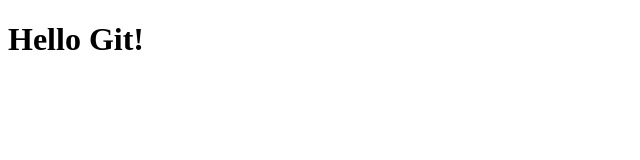
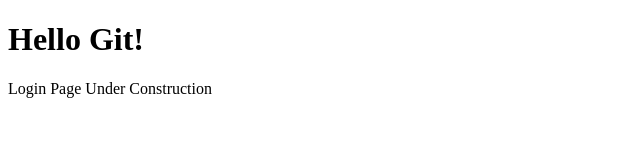
Before and after one commit to a4anandhu/Demo, a plain HTML site: page index.html in a window 1280 px wide. Shown: the whole page, without its empty margins (0-640 px from the left). Drawn offline with Linux system fonts and the light colour scheme.

Commit message:
Add login page placeholder

```diff
--- a/index.html
+++ b/index.html
@@ -1 +1,2 @@
 <!DOCTYPE html><html><body><h1>Hello Git!</h1></body></html>
+<p>Login Page Under Construction</p>
```
